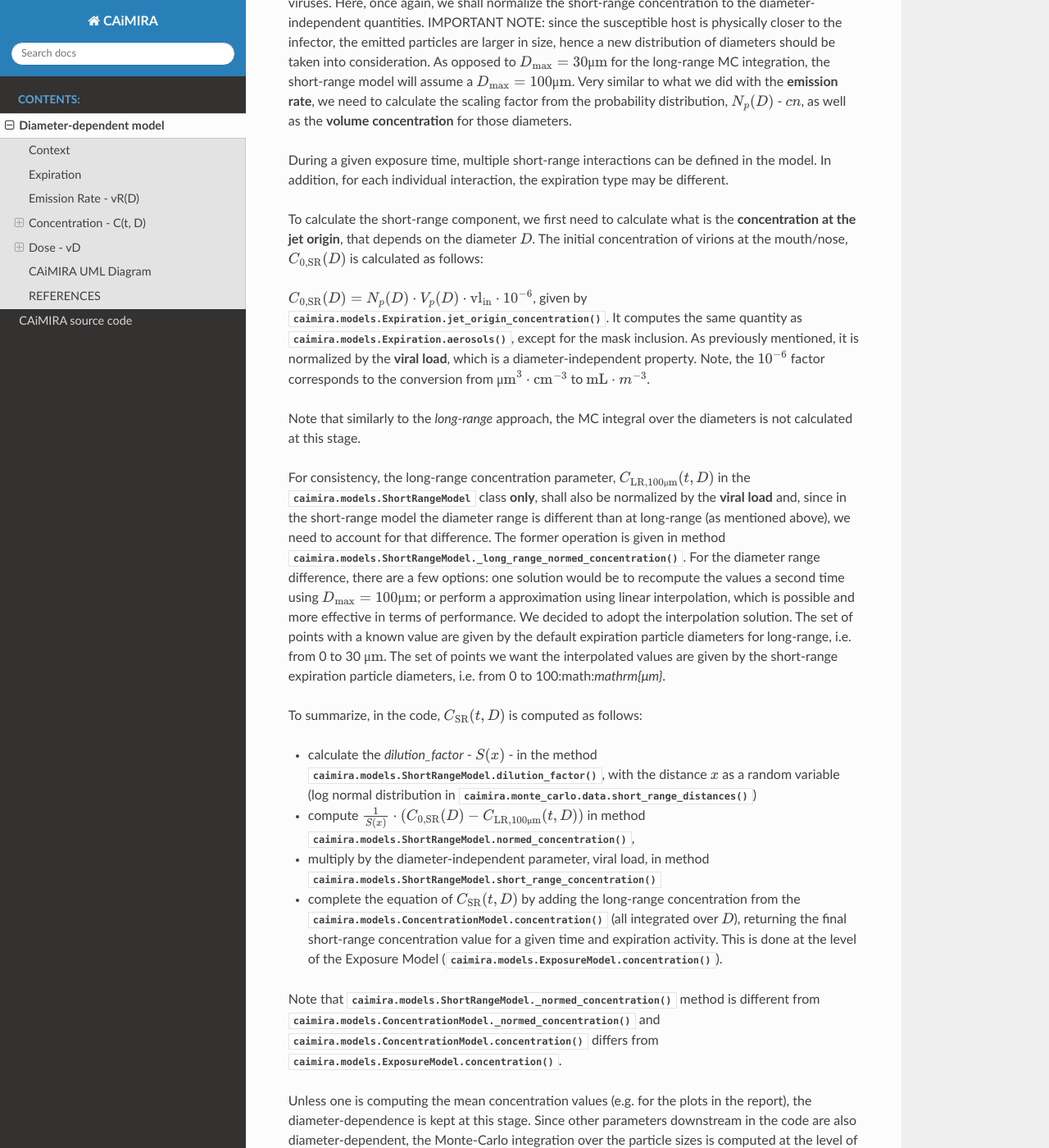
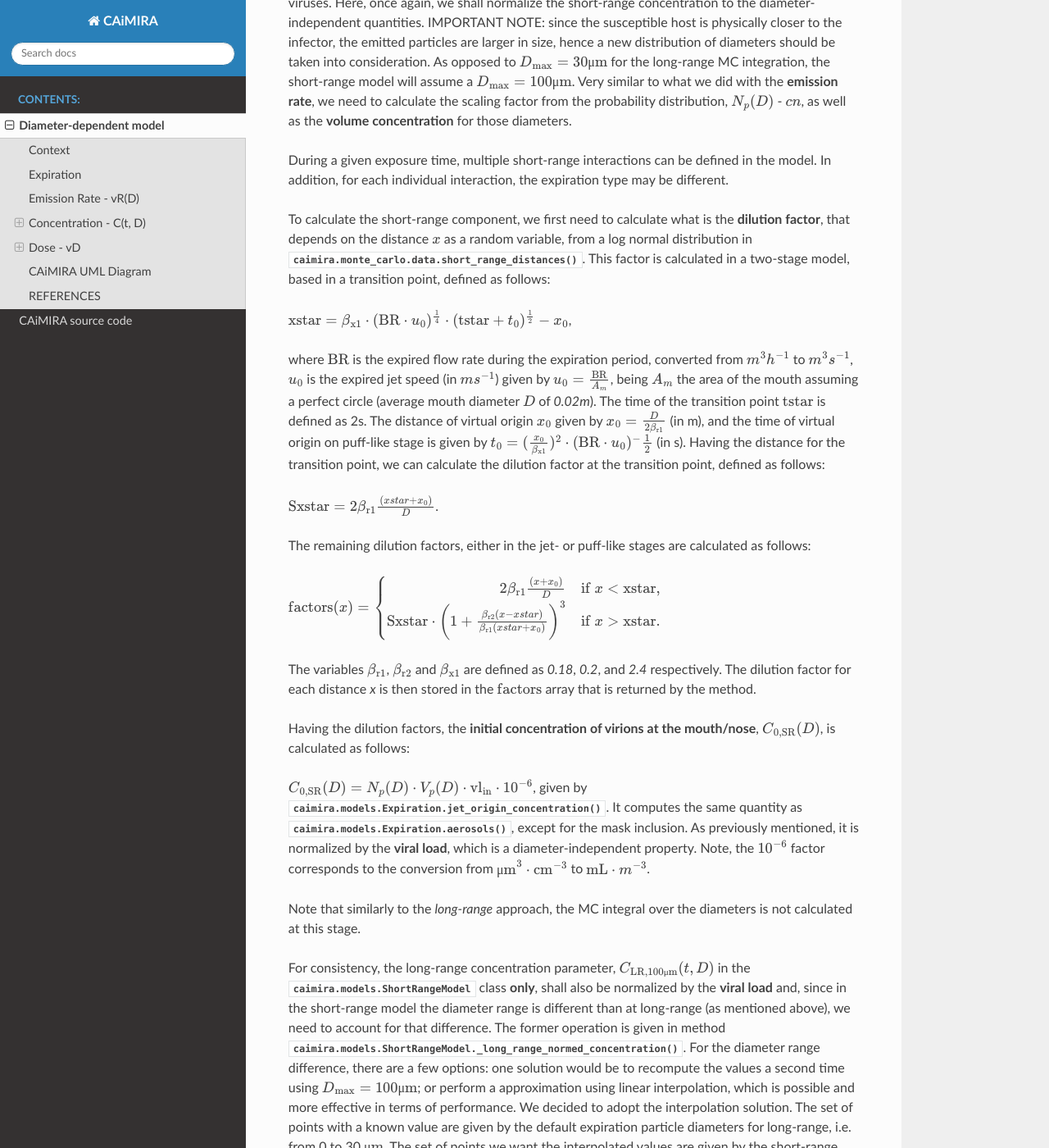
Before and after one commit to CERN/CAiMIRA, a Sphinx documentation site: the page built from caimira/docs/full_diameter_dependence.rst, in a window 1280 px wide and 1400 px high, scrolled down 4920 px. Shown: the whole window at 82% size. Built offline with Sphinx 7.4.7 and the Read the Docs theme 2.0.0, drawn with Linux system fonts in a browser that asks for light colours; some of the changed text lies outside the part shown.

Commit message:
update to documentation on dilution factor

```diff
--- a/caimira/docs/full_diameter_dependence.rst
+++ b/caimira/docs/full_diameter_dependence.rst
@@ -139,8 +139,24 @@ Very similar to what we did with the **emission rate**, we need to calculate the
 During a given exposure time, multiple short-range interactions can be defined in the model.
 In addition, for each individual interaction, the expiration type may be different.
 
-To calculate the short-range component, we first need to calculate what is the **concentration at the jet origin**, that depends on the diameter :math:`D`.
-The initial concentration of virions at the mouth/nose, :math:`C_{0, \mathrm{SR}}(D)` is calculated as follows:
+To calculate the short-range component, we first need to calculate what is the **dilution factor**, that depends on the distance :math:`x` as a random variable, from a log normal distribution in :meth:`caimira.monte_carlo.data.short_range_distances`.
+This factor is calculated in a two-stage model, based in a transition point, defined as follows:
+
+:math:`\mathrm{xstar}=𝛽_{\mathrm{x1}} \cdot (\mathrm{BR} \cdot u_{0})^\frac{1}{4} \cdot (\mathrm{tstar} + t_{0})^\frac{1}{2} - x_{0}`,
+
+where :math:`\mathrm{BR}` is the expired flow rate during the expiration period, converted from :math:`m^{3} h^{-1}` to :math:`m^{3} s^{-1}`, :math:`u_{0}` is the expired jet speed (in :math:`m s^{-1}`) given by :math:`u_{0}=\frac{\mathrm{BR}}{A_{m}}`, being :math:`A_{m}` the area of the mouth assuming a perfect circle (average mouth diameter :math:`D` of `0.02m`).
+The time of the transition point :math:`\mathrm{tstar}` is defined as 2s. The distance of virtual origin :math:`x_{0}` given by :math:`x_{0}=\frac{D}{2𝛽_{\mathrm{r1}}}` (in m), and the time of virtual origin on puff-like stage is given by :math:`t_{0}=(\frac{x_{0}}{𝛽_{\mathrm{x1}}})^2 \cdot (\mathrm{BR} \cdot u_{0})^-\frac{1}{2}` (in s).
+Having the distance for the transition point, we can calculate the dilution factor at the transition point, defined as follows:
+
+:math:`\mathrm{Sxstar}=2𝛽_{\mathrm{r1}}\frac{(xstar + x_{0})}{D}`.
+
+The remaining dilution factors, either in the jet- or puff-like stages are calculated as follows:
+
+:math:`\mathrm{factors}(x)=\begin{cases}\hfil 2𝛽_{\mathrm{r1}}\frac{(x + x_{0})}{D} & \textrm{if } x < \mathrm{xstar},\\\hfil \mathrm{Sxstar} \cdot \biggl(1 + \frac{𝛽_{\mathrm{r2}}(x - xstar)}{𝛽_{\mathrm{r1}}(xstar + x_{0})}\biggl)^3 & \textrm{if } x > \mathrm{xstar}.\end{cases}`
+
+The variables :math:`𝛽_{\mathrm{r1}}`, :math:`𝛽_{\mathrm{r2}}` and :math:`𝛽_{\mathrm{x1}}` are defined as `0.18`, `0.2`, and `2.4` respectively. The dilution factor for each distance `x` is then stored in the :math:`\mathrm{factors}` array that is returned by the method.
+
+Having the dilution factors, the **initial concentration of virions at the mouth/nose**, :math:`C_{0, \mathrm{SR}}(D)`, is calculated as follows:
 
 :math:`C_{0, \mathrm{SR}}(D) = N_p(D) \cdot V_p(D) \cdot \mathrm{vl_{in}} \cdot 10^{-6}`,
 given by :meth:`caimira.models.Expiration.jet_origin_concentration`. It computes the same quantity as :meth:`caimira.models.Expiration.aerosols`, except for the mask inclusion. As previously mentioned, it is normalized by the **viral load**, which is a diameter-independent property.
@@ -155,7 +171,7 @@ The former operation is given in method :meth:`caimira.models.ShortRangeModel._l
 one solution would be to recompute the values a second time using :math:`D_{\mathrm{max}} = 100\mathrm{μm}`;
 or perform a approximation using linear interpolation, which is possible and more effective in terms of performance. We decided to adopt the interpolation solution.
 The set of points with a known value are given by the default expiration particle diameters for long-range, i.e. from 0 to 30 :math:`\mathrm{μm}`.
-The set of points we want the interpolated values are given by the short-range expiration particle diameters, i.e. from 0 to 100:math:`\mathrm{μm}`.
+The set of points we want the interpolated values are given by the short-range expiration particle diameters, i.e. from 0 to 100 :math:`\mathrm{μm}`.
 
 To summarize, in the code, :math:`C_{\mathrm{SR}}(t, D)` is computed as follows:
 
```
Also changed, not shown: 1 other file.
